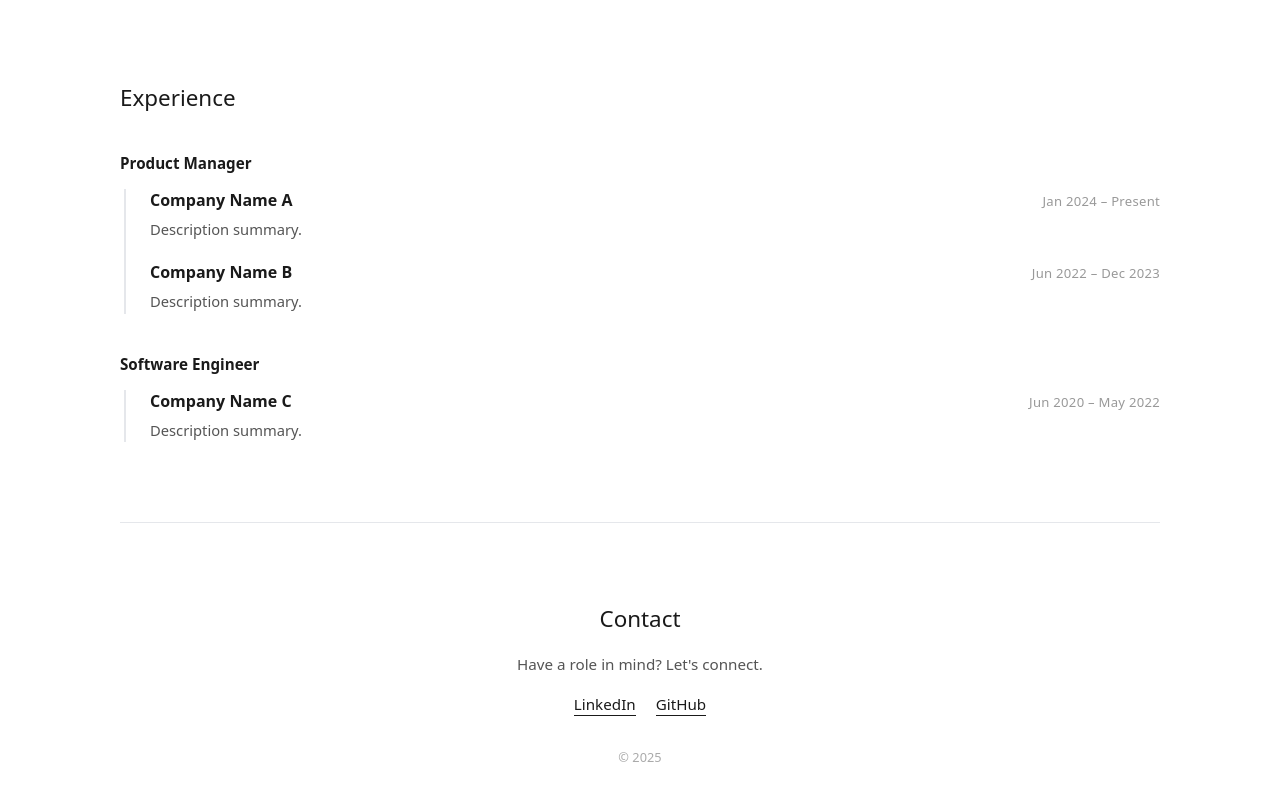
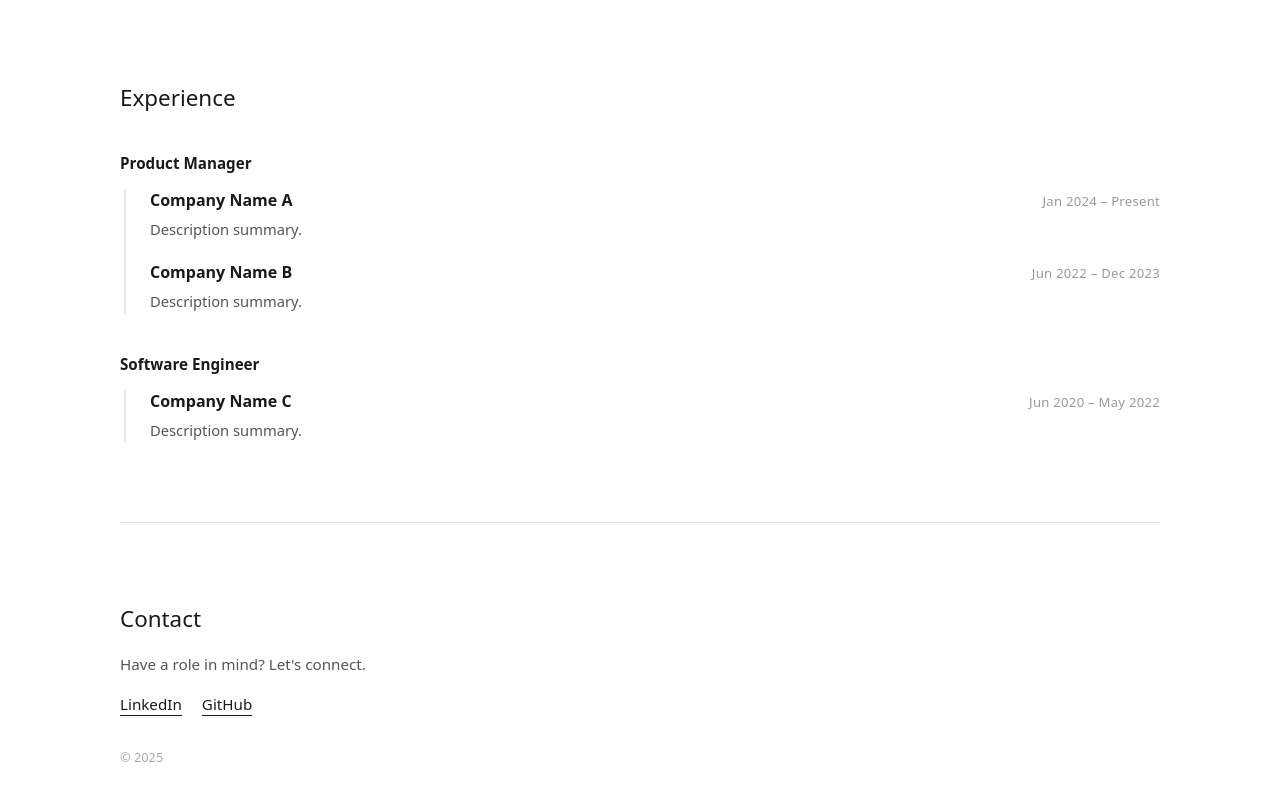
Before and after one commit to irfanmim/personal-website-fe, a Vue app: page / in a window 1280 px wide. Shown: the part 964-1764 px from the top of the page. Built offline with nearby package versions, Linux system fonts and the light colour scheme.

Commit message:
Update contact section to be left align

```diff
--- a/src/components/ContactSection.vue
+++ b/src/components/ContactSection.vue
@@ -36,8 +36,6 @@ defineProps({
   padding: 64px 0 48px;
   display: flex;
   flex-direction: column;
-  align-items: center;
-  text-align: center;
   gap: 20px;
 }
 
@@ -54,7 +52,6 @@ defineProps({
 .links {
   display: flex;
   flex-wrap: wrap;
-  justify-content: center;
   gap: 20px;
 }
 
```
